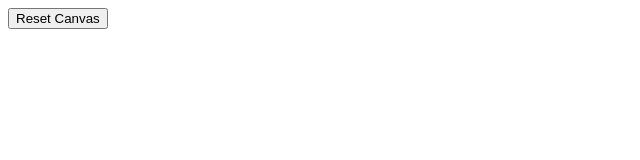
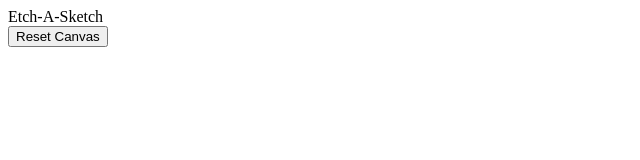
Before and after one commit to bryanhjj/Etch-a-Sketch, a plain HTML site: page etch-a-sketch.html in a window 1280 px wide. Shown: the whole page, without its empty margins (0-640 px from the left). Drawn offline with Linux system fonts and the light colour scheme.

Commit message:
project complete

```diff
--- a/etch-a-sketch.html
+++ b/etch-a-sketch.html
@@ -1,7 +1,16 @@
 <html>
-    <div class="button"></div>
-    <div class="display">
-        <div class="container"></div>
-    </div>
-    <script src="etch-a-sketch.js"></script>
+    <head>
+        <title>Etch-A-Sketch</title>
+        <link href="etch-a-sketch.css" rel="stylesheet">
+    </head>
+
+    <body>
+        <header id="title">Etch-A-Sketch</header>
+        <div class="buttonDiv"></div>
+        <div class="display">
+            <div class="container"></div>
+        </div>
+        <script src="etch-a-sketch.js"></script>
+    </body>
+
 </html>
--- a/etch-a-sketch.js
+++ b/etch-a-sketch.js
@@ -1,7 +1,6 @@
-// add grid display and grids to the container div
+// add grid display and grids to the container div via javascript
 const container = document.querySelector(".container");
-container.style.cssText = "display: grid; grid-template-rows: repeat(16, 50px); grid-template-columns: repeat(16, 50px); grid-gap: 5px;";
-
+container.style.cssText = "width: 100%; display: grid; grid-template-rows: repeat(16, 1fr); grid-template-columns: repeat(16, 1fr); grid-gap: 5px;";
 
 // create and add the 16 x 16 divs into the container, oh lord save us all
 function createGridDivs(targetNoGrid = 16) {
@@ -19,13 +18,15 @@
 };
 createGridDivs();
 
-
-// create button
+// create reset button
 const resetButn = document.createElement("button");
 resetButn.id = "resetButn";
 resetButn.textContent = "Reset Canvas";
-const resetDiv = document.querySelector(".button");
+
+// adding the reset button into div with .buttonDiv class
+const resetDiv = document.querySelector(".buttonDiv");
 resetDiv.appendChild(resetButn);
+
 // event listener to reset the canvas on click
 resetButn.addEventListener("click", () => {
     let divs = document.querySelectorAll(".pixels");
@@ -33,6 +34,7 @@
         item.style.cssText = "background: white";
     });
 });
+
 // event listener to modify the number of grids available (max 100)
 resetButn.addEventListener("click", () => {
     const display = document.querySelector(".display");
@@ -40,14 +42,14 @@
     let newContainer = document.createElement("div");
     newContainer.className = "container";
     let newTarget = prompt("How many squares per side to generate (max 100)");
-    if (newTarget >= 100 || newTarget <= 0) {
+    if (newTarget > 100 || newTarget <= 0) {
         validTarget = prompt("Please enter a valid number ( 1 to 100 )");
         newTarget = validTarget;
     };
-    if (document.querySelector(".container")) {
+    if (oldContainer) {
         display.removeChild(oldContainer);
         display.appendChild(newContainer);
     }
-    newContainer.style.cssText = "display: grid; grid-template-rows: repeat(" + newTarget +", 50px); grid-template-columns: repeat(" + newTarget +", 50px); grid-gap: 5px;";
+    newContainer.style.cssText = "width: 100%; display: grid; grid-template-rows: repeat(" + newTarget +", 1fr); grid-template-columns: repeat(" + newTarget +", 1fr); grid-gap: 5px;";
     createGridDivs(newTarget);
 });
```
